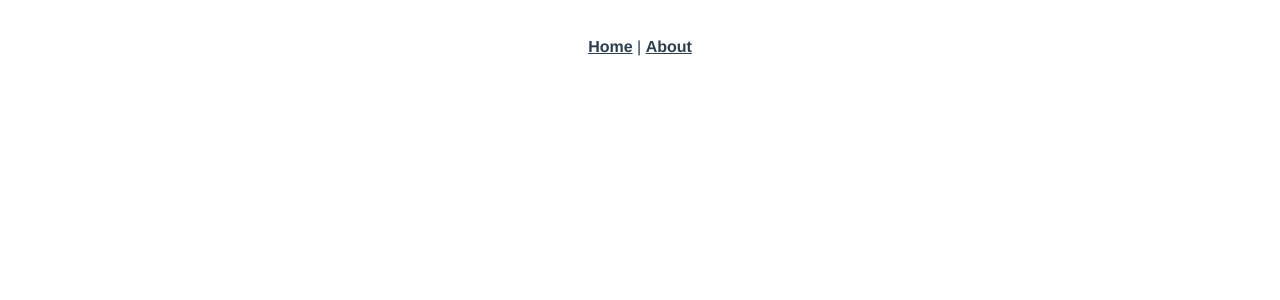
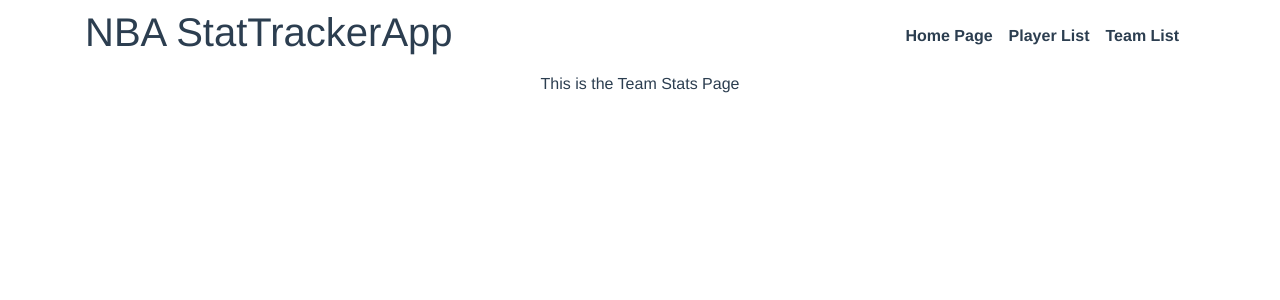
Before and after one commit to ahruska12/vue-django-nba, a Vue app in the folder nba-stattracker-vue/: page /Team/1 in a window 1280 px wide. Before the commit this address had no page. Shown: the top 300 px of the page. Built offline with nearby package versions, Linux system fonts and the light colour scheme.

Commit message:
Added Basic Routing and Template Pages

```diff
--- a/nba-stattracker-vue/src/App.vue
+++ b/nba-stattracker-vue/src/App.vue
@@ -1,10 +1,29 @@
 <template>
-  <nav>
-    <router-link to="/">Home</router-link> |
-    <router-link to="/about">About</router-link>
-  </nav>
-  <router-view/>
+  <div class="app">
+    <header>
+        <nav class="navbar justify-content-between flex-nowrap flex-row">
+          <div class="container">
+            <h1><span>NBA StatTracker</span>App</h1>
+              <ul class="nav navbar-nav flex-row float-right">
+                <li class="nav-item">
+                  <router-link class="nav-link pr-3" to="/">Home Page</router-link>
+                </li>
+                <li class="nav-item">
+                  <router-link class="nav-link pr-3" to="/PlayerList">Player List</router-link>
+                </li>
+                <li class="nav-item">
+                  <router-link class="nav-link pr-3" to="/TeamList">Team List</router-link>
+                </li>
+              </ul>
+          </div>
+        </nav>
+    </header>
+  <main>
+    <router-view class="modify"></router-view>
+  </main>
+  </div>
 </template>
+
 
 <style lang="scss">
 #app {
--- /dev/null
+++ b/nba-stattracker-vue/src/components/HomePage.vue
@@ -0,0 +1,17 @@
+<template>
+    <div class="row justify-content-center">
+        <div class="col-md-5">
+            <!-- Content goes here -->
+            This is the Home Page
+        </div>
+    </div>
+</template>
+
+<script>
+    export default {
+        data() {
+            return {
+            }
+        }
+    }
+</script>
--- /dev/null
+++ b/nba-stattracker-vue/src/components/ListPlayers.vue
@@ -0,0 +1,17 @@
+<template>
+    <div class="row justify-content-center">
+        <div class="col-md-5">
+            This is the Player List
+            <!-- Content goes here -->
+        </div>
+    </div>
+</template>
+
+<script>
+    export default {
+        data() {
+            return {
+            }
+        }
+    }
+</script>
--- /dev/null
+++ b/nba-stattracker-vue/src/components/ListTeams.vue
@@ -0,0 +1,17 @@
+<template>
+    <div class="row justify-content-center">
+        <div class="col-md-5">
+            <!-- Content goes here -->
+            This is the Team List Page
+        </div>
+    </div>
+</template>
+
+<script>
+    export default {
+        data() {
+            return {
+            }
+        }
+    }
+</script>
--- /dev/null
+++ b/nba-stattracker-vue/src/components/PlayerStats.vue
@@ -0,0 +1,17 @@
+<template>
+    <div class="row justify-content-center">
+        <div class="col-md-5">
+            <!-- Content goes here -->
+            This is the Player Stats Page
+        </div>
+    </div>
+</template>
+
+<script>
+    export default {
+        data() {
+            return {
+            }
+        }
+    }
+</script>
--- /dev/null
+++ b/nba-stattracker-vue/src/components/TeamStats.vue
@@ -0,0 +1,17 @@
+<template>
+    <div class="row justify-content-center">
+        <div class="col-md-5">
+            <!-- Content goes here -->
+            This is the Team Stats Page
+        </div>
+    </div>
+</template>
+
+<script>
+    export default {
+        data() {
+            return {
+            }
+        }
+    }
+</script>
--- a/nba-stattracker-vue/src/main.js
+++ b/nba-stattracker-vue/src/main.js
@@ -3,4 +3,6 @@ import App from './App.vue'
 import './registerServiceWorker'
 import router from './router'
 
+import 'bootstrap/dist/css/bootstrap.min.css'
+
 createApp(App).use(router).mount('#app')
--- a/nba-stattracker-vue/src/router/index.js
+++ b/nba-stattracker-vue/src/router/index.js
@@ -1,21 +1,34 @@
 import { createRouter, createWebHistory } from 'vue-router'
-import HomeView from '../views/HomeView.vue'
+// import HomeView from '../views/HomeView.vue'
 
 const routes = [
   {
-    path: '/',
-    name: 'home',
-    component: HomeView
-  },
-  {
-    path: '/about',
-    name: 'about',
-    // route level code-splitting
-    // this generates a separate chunk (about.[hash].js) for this route
-    // which is lazy-loaded when the route is visited.
-    component: () => import(/* webpackChunkName: "about" */ '../views/AboutView.vue')
-  }
+          path: '/',
+          name: 'HomePage',
+          component: () => import('../components/HomePage')
+      },
+      {
+          path: '/PlayerList',
+          name: 'ListPlayers',
+          component: () => import('../components/ListPlayers')
+      },
+      {
+        path: '/TeamList',
+        name: 'ListTeams',
+        component: () => import('../components/ListTeams')
+      },
+      {
+          path: '/Player/:id',
+          name: 'PlayerStats',
+          component: () => import('../components/PlayerStats')
+      },
+      {
+        path: '/Team/:id',
+        name: 'TeamStats',
+        component: () => import('../components/TeamStats')
+      }
 ]
+
 
 const router = createRouter({
   history: createWebHistory(process.env.BASE_URL),
```
